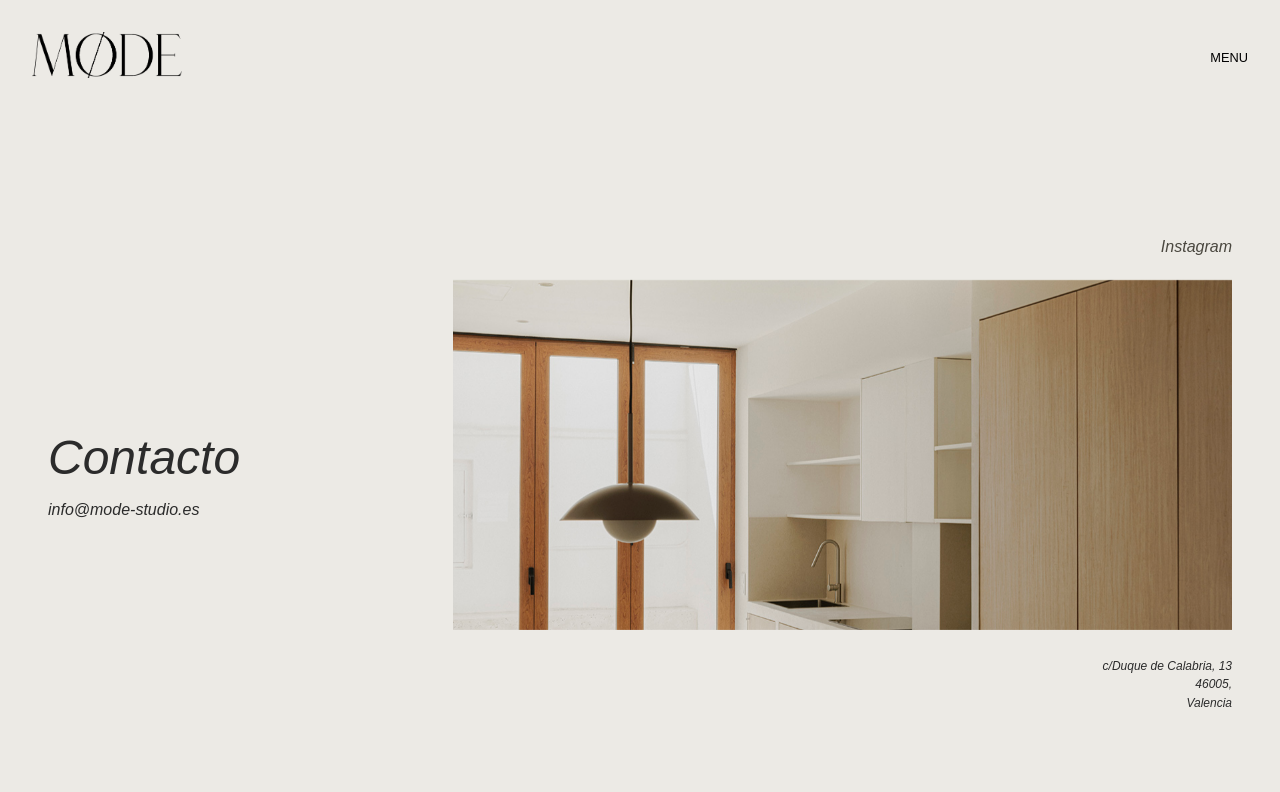
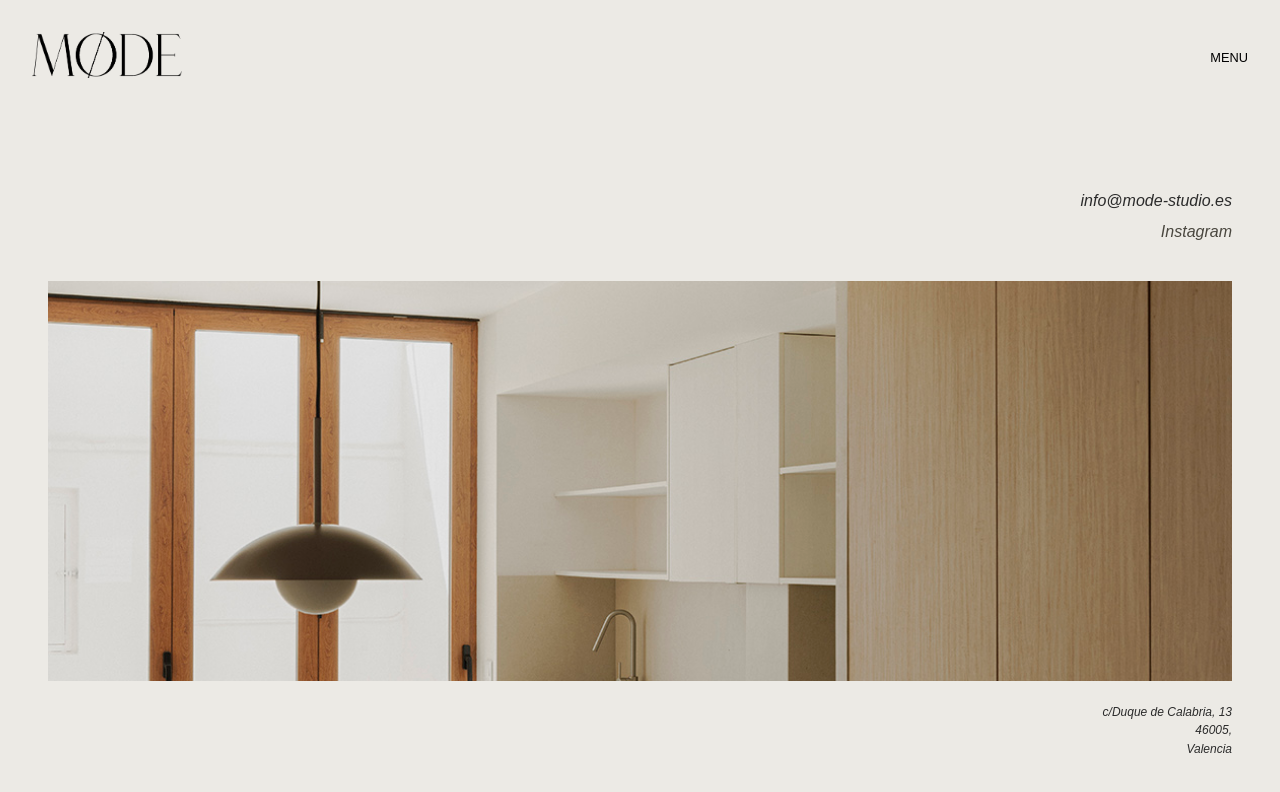
Before and after one commit to Candela94/mode, a React (Vite) app: page /contacto in a window 1280 px wide. Shown: the top 792 px of the page. Built offline with nearby package versions, Linux system fonts and the light colour scheme.

Commit message:
cambios finales

```diff
--- a/src/components/header/Header.jsx
+++ b/src/components/header/Header.jsx
@@ -29,7 +29,7 @@ export const Header = () => {
 
     const itemsMenu = [
         { label: 'Proyectos', path: '/home' },
-        { label: 'En proceso', path: '/' },
+        // { label: 'En proceso', path: '/' },
         { label: 'Contacto', path: '/contacto' }
     ]
 
--- a/src/pages/contacto/Contacto.jsx
+++ b/src/pages/contacto/Contacto.jsx
@@ -42,18 +42,19 @@ const Contacto = () => {
             <main className="Contacto">
 
 
-            <div className="Contacto-bloque1">
+                {/* <div className="Contacto-bloque1">
                     <p className={`Contacto-h1 ${showInfo ? "fade-in" : ""}`}>Contacto</p>
-                    <p className={`Contacto-email ${showInfo ? "slide-in" : ""}`}
-                       style={{ transitionDelay: "0.5s" }}>
-                        info@mode-studio.es
-                    </p>
-                </div>
+                </div> */}
 
 
 
 
-                <div className="Contacto-bloque2">
+
+                    <div className="Contacto-links">
+                        <a href="mailto:info@mode-studio.es" className={`Contacto-email ${showInfo ? "slide-in" : ""}`}
+                            style={{ transitionDelay: "0.5s" }}>
+                            info@mode-studio.es
+                        </a>
                         <a
                             className={`Contacto-instagram ${showInfo ? "slide-in" : ""}`}
                             href="https://www.instagram.com/mode_estudio/"
@@ -63,13 +64,15 @@ const Contacto = () => {
                         >
                             Instagram
                         </a>
+                    </div>
 
+                    <div className="Imagen-direccion">
                         <div className={`Contenedor-imag ${showImage ? "fade-in" : ""}`}>
 
                             <div className="Contacto-img">
                                 {imagenes.map((src, index) => (
                                     <div className="Background-imagenes" key={index} style={{
-                                backgroundImage: `url(${src})`, animationDelay: `${index * 15}s`
+                                        backgroundImage: `url(${src})`, animationDelay: `${index * 10}s`
                                     }}></div>
                                 ))}
                             </div>
@@ -88,10 +91,10 @@ const Contacto = () => {
                             style={{ transitionDelay: "2.3s" }}>
                             Valencia
                         </p>
+                    </div>
 
 
 
-                </div>
 
 
 
--- a/src/pages/contacto/contacto.css
+++ b/src/pages/contacto/contacto.css
@@ -6,18 +6,9 @@
     gap: 1rem;
     height: 90vh;
 }
-
-/* Estilos para estructura de bloques */
-.Contacto-bloque1, .Contacto-bloque2 {
+.Contacto-links{
     display: flex;
     flex-direction: column;
-
-
-}
-
-
-.Contacto-bloque1{
-    gap: 1rem;
 }
 
 
@@ -60,6 +51,12 @@
     transition: opacity 1s ease, transform 1s ease;
 }
 
+
+.Contacto-email{
+
+    text-align: end;
+    margin-bottom: 0.8rem;
+}
 .Contacto-instagram {
     display: block;
     color: var(--text-secondary);
@@ -102,35 +99,52 @@
 .fade-in {
     opacity: 1;
     transform: translateY(0);
-    transition: opacity 1s ease, transform 1s ease;
+    transition: opacity 1s ease, transform 1.8s ease;
 }
 
 .slide-in {
     opacity: 1;
     transform: translateX(0);
-    transition: opacity 1s ease, transform 1s ease;}
+    transition: opacity 1s ease, transform 1.8s ease;}
 
 
 
 
     /* Versión desktop: dos bloques lado a lado */
     @media (min-width: 768px) {
-        .Contacto {
+        /* .Contacto {
             flex-direction: row;
             align-items: center;
             justify-content: center;
+            align-items: center;
+            gap: 10rem;
         }
 
-        .Contacto-bloque1 {
-            flex: 1;
+        .Contenedor-imag{
+            width: 100%;
+            height: 400px;
         }
 
-        .Contacto-bloque2 {
-            flex: 2;
+
+        .Contacto-links{
+            width: 40%;
+
+
+        }
+/*  */
+        /* .Contacto-email,.Contacto-instagram{
+            text-align: start;
+        }
+         */ */
+
+        .Imagen-direccion{
+
+            width: 80%;
         }
 
 
         .Contenedor-imag{
-            height: 350px;
+            height: 400px;
         }
+
     }
--- a/src/pages/home/Home.jsx
+++ b/src/pages/home/Home.jsx
@@ -13,7 +13,7 @@ import { NavLink } from "react-router-dom";
 const Home = () => {
 
 
-    const {proyectos ,loading, error} = useFetchAll()
+    const { proyectos, loading, error } = useFetchAll()
 
 
 
@@ -36,7 +36,7 @@ const Home = () => {
                     {
                         loading ? (
 
-                            <p> Cargando proyectos</p>
+                            <p className="cargando"> Cargando proyectos</p>
 
                         ) : error ? (
 
@@ -50,12 +50,12 @@ const Home = () => {
                                 {
                                     proyectos.map((proyecto, id) => {
 
-                                        return(
+                                        return (
 
-                                           <NavLink key={proyecto._id}  to={`/proyectos/${proyecto._id}`}><li  data-index={id} className="Galeria-li ">
-                                               <div  className="Galeria-contenedor " >
-                                                <img  src={proyecto.portada}  alt={proyecto.nombre} className="Galeria-img " />
-                                                <div className="Galeria-nombre">{proyecto.nombre}</div>
+                                            <NavLink key={proyecto._id} to={`/proyectos/${proyecto._id}`}><li data-index={id} className="Galeria-li ">
+                                                <div className="Galeria-contenedor " >
+                                                    <div className="Galeria-nombre">{proyecto.nombre}</div>
+                                                    <img src={proyecto.portada} alt={proyecto.nombre} className="Galeria-img " />
                                                 </div>
                                             </li></NavLink>
                                         )
@@ -63,7 +63,7 @@ const Home = () => {
                                 }
 
                             </ul>
-                        ): (
+                        ) : (
                             <p>No hay proyectos que mostrar</p>
                         )
                     }
--- a/src/pages/home/home.css
+++ b/src/pages/home/home.css
@@ -56,7 +56,7 @@
     display: block;
     font-style: oblique;
     text-align: end;
-    margin-top: 0.5rem;
+
     color: var(--text-secondary);
 }
 
@@ -78,9 +78,13 @@
 
 .Galeria-contenedor{
 
-    width: 200px;
+    width: 100%;
+    height: auto;
 
-    height: 350px;
+    display: flex;
+    justify-content: space-between;
+    gap: 6rem;
+    align-items: last baseline;
 
 
 
@@ -91,7 +95,7 @@
 .Galeria-img {
 
 
-    width: 100%;
+    width:200px;
 
     height: 100%;
 
@@ -181,9 +185,9 @@
         height: 100%;
         cursor: pointer;
         object-fit: cover;
+        position: relative;
 
     }
-
 
 
 
@@ -191,8 +195,27 @@
     .Galeria-contenedor{
         width: 250px;
         height: 400px;
+        display: flex;
+        flex-direction: column;
 
 
+
+
+    }
+
+    .Galeria-li{
+        position: relative;
+    }
+
+    .Galeria-nombre{
+        display: block;
+        position: absolute;
+        left: 20px;
+        bottom: 15px;
+        color:rgba(255, 255, 255, 0.8);
+
+
+        z-index: 99;
     }
 
 
@@ -276,7 +299,7 @@
             z-index: 2;
             opacity: 0;
             transition: bottom 1s ease, opacity 1.5s ease;
-            color: var(--bckground)
+            color:rgba(255, 255, 255, 0.8);
 
         }
 
```
Lines whose indentation alone changed are shown as unchanged.
